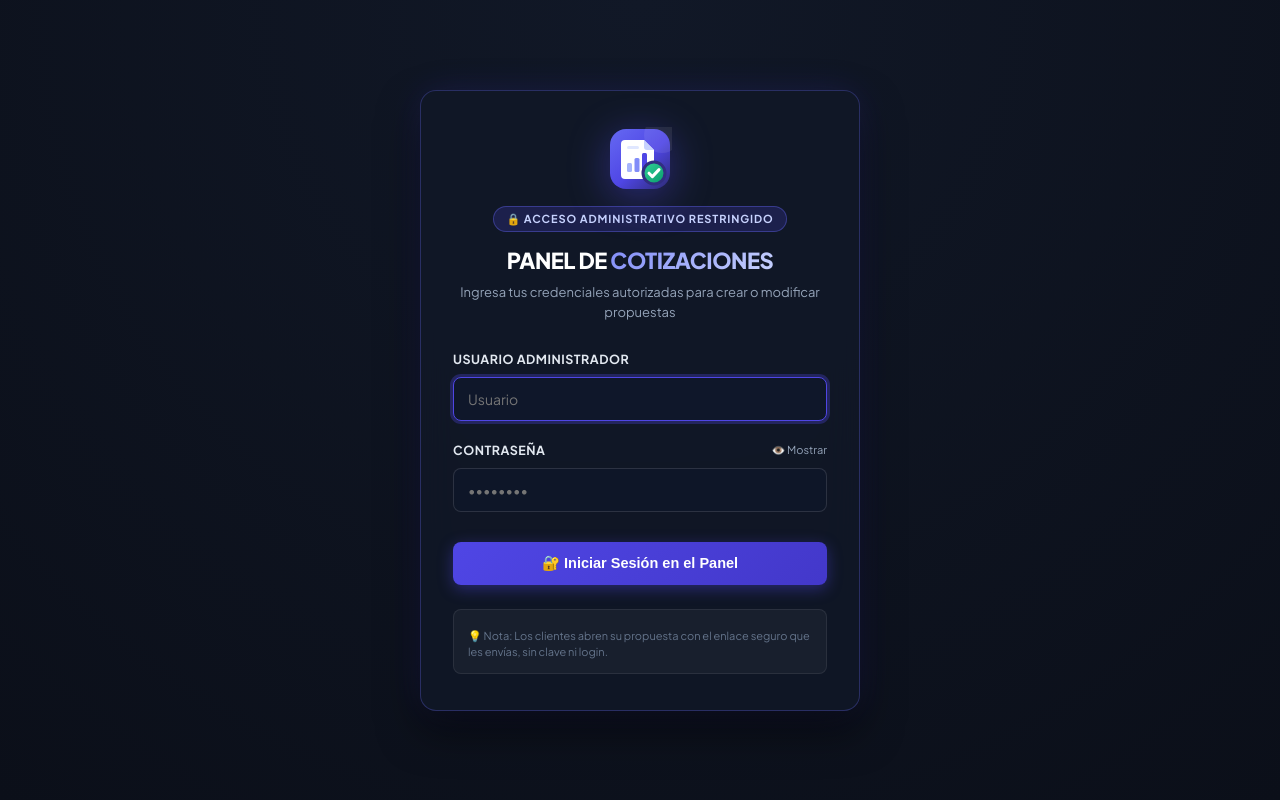
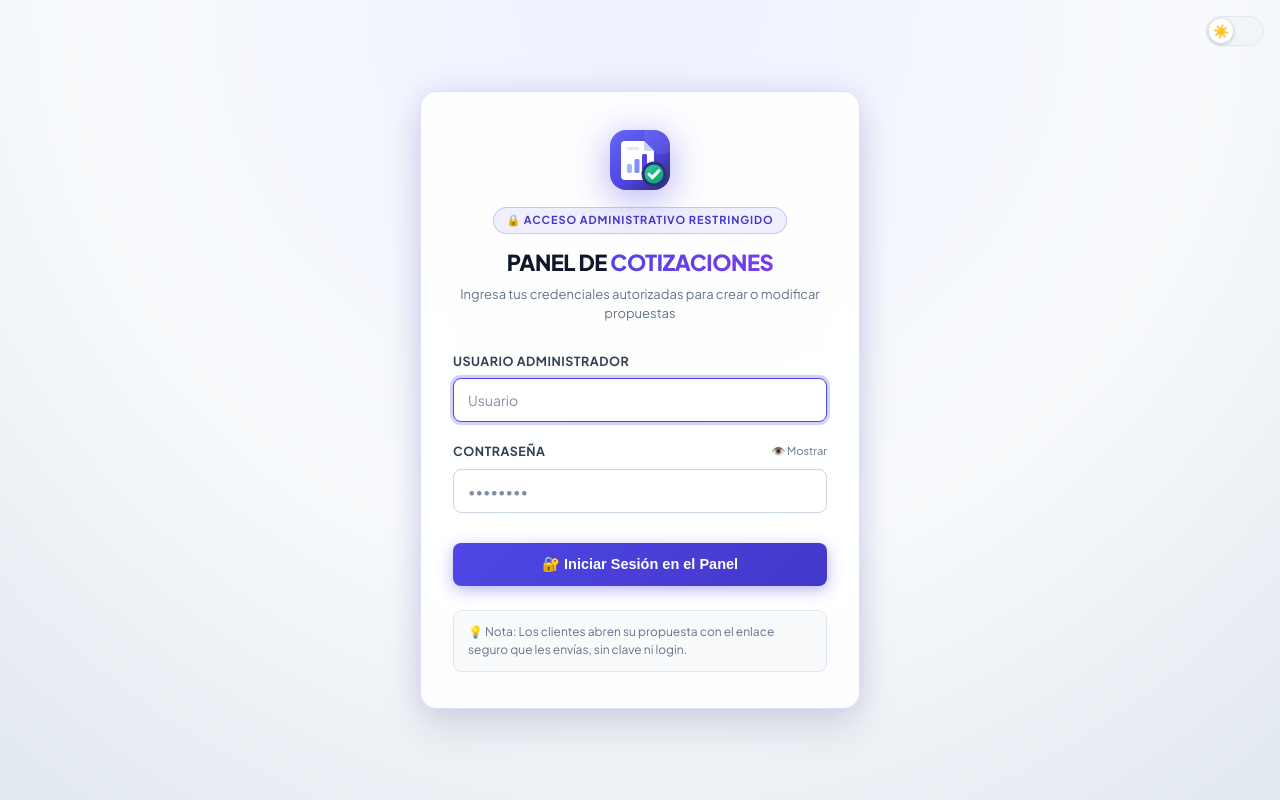
Before and after one commit to DiegoandresGO/coti, a FastAPI app: page /login in a window 1280 px wide. Run offline with FastAPI, Linux system fonts and the light colour scheme.

Commit message:
Modo claro/oscuro en el login compartido con el panel; corregir borde del icono
Co-Authored-By: Claude Opus 5 <noreply@anthropic.com>

```diff
--- a/templates/admin.html
+++ b/templates/admin.html
@@ -7,7 +7,7 @@
   <script src="/static/js/theme.js"></script>
   <meta name="theme-color" content="#4F46E5">
   <title>Panel de Cotizaciones — Administración</title>
-  <link rel="stylesheet" href="/static/css/style.css?v=6">
+  <link rel="stylesheet" href="/static/css/style.css?v=7">
   <style>
     @media (max-width: 640px) { .hide-xs { display: none; } }
 
--- a/templates/client_view.html
+++ b/templates/client_view.html
@@ -11,7 +11,7 @@
   <meta name="robots" content="noindex, nofollow">
   <meta name="referrer" content="no-referrer">
   <title>{{ data.project_title }} — Propuesta Técnico-Comercial ({{ data.quote_number }})</title>
-  <link rel="stylesheet" href="/static/css/style.css?v=6">
+  <link rel="stylesheet" href="/static/css/style.css?v=7">
   <style>
     /* Estilos complementarios para la vista interactiva */
     @media (max-width: 640px) {
--- a/templates/login.html
+++ b/templates/login.html
@@ -6,137 +6,127 @@
   <link rel="icon" type="image/svg+xml" href="/static/img/icon.svg">
   <meta name="theme-color" content="#4F46E5">
   <title>Acceso Administrativo — Sistema de Cotizaciones</title>
-  <link rel="stylesheet" href="/static/css/style.css?v=6">
+  <link rel="stylesheet" href="/static/css/style.css?v=7">
+  <script src="/static/js/theme.js"></script>
   <style>
+    /* Colores del login para cada tema */
+    :root {
+      --lg-bg: radial-gradient(circle at top, #EEF2FF 0%, #F8FAFC 55%, #E2E8F0 100%);
+      --lg-card: rgba(255, 255, 255, 0.88);
+      --lg-card-border: rgba(99, 102, 241, 0.22);
+      --lg-card-shadow: 0 20px 40px rgba(15, 23, 42, 0.10), 0 0 35px -5px rgba(79, 70, 229, 0.18);
+      --lg-title: #0F172A;
+      --lg-text: #64748B;
+      --lg-label: #334155;
+      --lg-input-bg: #FFFFFF;
+      --lg-input-border: #CBD5E1;
+      --lg-input-text: #0F172A;
+      --lg-badge-bg: rgba(79, 70, 229, 0.08);
+      --lg-badge-border: rgba(99, 102, 241, 0.3);
+      --lg-badge-text: #4338CA;
+      --lg-accent: linear-gradient(135deg, #4F46E5 0%, #7C3AED 100%);
+      --lg-note-bg: #F8FAFC;
+      --lg-note-border: #E2E8F0;
+      --lg-note-strong: #4F46E5;
+      --lg-error-bg: #FFF1F2; --lg-error-border: #FECDD3; --lg-error-text: #BE123C;
+      --lg-notice-bg: #EEF2FF; --lg-notice-border: #C7D2FE; --lg-notice-text: #3730A3;
+    }
+    [data-theme="dark"] {
+      --lg-bg: radial-gradient(circle at top, #111827 0%, #0B0F19 100%);
+      --lg-card: rgba(17, 24, 39, 0.85);
+      --lg-card-border: rgba(99, 102, 241, 0.3);
+      --lg-card-shadow: 0 20px 40px rgba(0, 0, 0, 0.5), 0 0 35px -5px rgba(79, 70, 229, 0.25);
+      --lg-title: #FFFFFF;
+      --lg-text: #94A3B8;
+      --lg-label: #E2E8F0;
+      --lg-input-bg: rgba(15, 23, 42, 0.8);
+      --lg-input-border: rgba(255, 255, 255, 0.12);
+      --lg-input-text: #FFFFFF;
+      --lg-badge-bg: rgba(79, 70, 229, 0.2);
+      --lg-badge-border: rgba(99, 102, 241, 0.4);
+      --lg-badge-text: #C7D2FE;
+      --lg-accent: linear-gradient(135deg, #818CF8 0%, #C7D2FE 100%);
+      --lg-note-bg: rgba(255, 255, 255, 0.04);
+      --lg-note-border: rgba(255, 255, 255, 0.08);
+      --lg-note-strong: #A5B4FC;
+      --lg-error-bg: rgba(244, 63, 94, 0.15); --lg-error-border: rgba(244, 63, 94, 0.4); --lg-error-text: #FECDD3;
+      --lg-notice-bg: rgba(99, 102, 241, 0.15); --lg-notice-border: rgba(129, 140, 248, 0.45); --lg-notice-text: #E0E7FF;
+    }
+
     body {
       min-height: 100vh;
       display: flex;
       align-items: center;
       justify-content: center;
-      background: radial-gradient(circle at top, #111827 0%, #0B0F19 100%);
+      background: var(--lg-bg);
+      background-color: var(--page-bg);
       padding: 20px;
-      color: #FFFFFF;
+      color: var(--lg-title);
     }
-    .login-container {
-      width: 100%;
-      max-width: 440px;
-    }
+    .login-theme-toggle { position: fixed; top: 16px; right: 16px; z-index: 5; }
+    .login-container { width: 100%; max-width: 440px; }
     .login-card {
-      background: rgba(17, 24, 39, 0.85);
+      background: var(--lg-card);
       backdrop-filter: blur(16px);
-      border: 1px solid rgba(99, 102, 241, 0.3);
+      border: 1px solid var(--lg-card-border);
       border-radius: var(--radius-lg);
       padding: 36px 32px;
-      box-shadow: 0 20px 40px rgba(0, 0, 0, 0.5), 0 0 35px -5px rgba(79, 70, 229, 0.25);
+      box-shadow: var(--lg-card-shadow);
     }
-    .login-header {
-      text-align: center;
-      margin-bottom: 28px;
+    .login-header { text-align: center; margin-bottom: 28px; }
+    .login-badge {
+      display: inline-flex; align-items: center; gap: 6px;
+      background: var(--lg-badge-bg); border: 1px solid var(--lg-badge-border); color: var(--lg-badge-text);
+      font-size: 11px; font-weight: 700; text-transform: uppercase; letter-spacing: 0.08em;
+      padding: 4px 12px; border-radius: var(--radius-full); margin-bottom: 12px;
     }
-    .login-badge {
-      display: inline-flex;
-      align-items: center;
-      gap: 6px;
-      background: rgba(79, 70, 229, 0.2);
-      border: 1px solid rgba(99, 102, 241, 0.4);
-      color: #C7D2FE;
-      font-size: 11px;
-      font-weight: 700;
-      text-transform: uppercase;
-      letter-spacing: 0.08em;
-      padding: 4px 12px;
-      border-radius: var(--radius-full);
-      margin-bottom: 12px;
+    .login-title { font-size: 22px; font-weight: 800; color: var(--lg-title); letter-spacing: -0.02em; }
+    .login-title span { background: var(--lg-accent); -webkit-background-clip: text; background-clip: text; -webkit-text-fill-color: transparent; }
+    .login-subtitle { font-size: 13px; color: var(--lg-text); margin-top: 6px; }
+    .form-group { margin-bottom: 20px; }
+    .login-card .form-label { display: block; font-size: 12.5px; font-weight: 700; color: var(--lg-label); margin-bottom: 8px; }
+    .form-input {
+      width: 100%; background: var(--lg-input-bg); border: 1.5px solid var(--lg-input-border);
+      border-radius: var(--radius-sm); padding: 12px 14px; font-size: 14px; color: var(--lg-input-text);
+      outline: none; transition: all 0.2s; font-family: inherit;
     }
-    .login-title {
-      font-size: 22px;
-      font-weight: 800;
-      color: #FFFFFF;
-      letter-spacing: -0.02em;
+    .form-input::placeholder { color: var(--lg-text); opacity: 0.8; }
+    .form-input:focus { border-color: var(--primary); box-shadow: 0 0 0 3px rgba(79, 70, 229, 0.25); }
+    /* Autocompletado del navegador: mantener los colores del tema */
+    .form-input:-webkit-autofill,
+    .form-input:-webkit-autofill:hover,
+    .form-input:-webkit-autofill:focus {
+      -webkit-text-fill-color: var(--lg-input-text);
+      -webkit-box-shadow: 0 0 0 1000px var(--lg-input-bg-solid, #FFFFFF) inset;
+      caret-color: var(--lg-input-text);
+      transition: background-color 9999s ease-in-out 0s;
     }
-    .login-title span {
-      background: linear-gradient(135deg, #818CF8 0%, #C7D2FE 100%);
-      -webkit-background-clip: text;
-      -webkit-text-fill-color: transparent;
+    [data-theme="dark"] .form-input:-webkit-autofill,
+    [data-theme="dark"] .form-input:-webkit-autofill:hover,
+    [data-theme="dark"] .form-input:-webkit-autofill:focus { -webkit-box-shadow: 0 0 0 1000px #0F172A inset; }
+    .toggle-pwd { font-size: 11px; color: var(--lg-text); cursor: pointer; background: none; border: none; font-family: inherit; }
+    .btn-login {
+      width: 100%; padding: 13px; background: linear-gradient(135deg, #4F46E5 0%, #4338CA 100%); color: #FFFFFF;
+      border: none; border-radius: var(--radius-sm); font-size: 14.5px; font-weight: 700; cursor: pointer;
+      box-shadow: 0 4px 15px rgba(79, 70, 229, 0.4); transition: all 0.2s; margin-top: 10px;
     }
-    .login-subtitle {
-      font-size: 13px;
-      color: var(--slate-400);
-      margin-top: 6px;
+    .btn-login:hover { transform: translateY(-1px); box-shadow: 0 6px 20px rgba(79, 70, 229, 0.55); }
+    .error-alert {
+      background: var(--lg-error-bg); border: 1px solid var(--lg-error-border); color: var(--lg-error-text);
+      padding: 10px 14px; border-radius: var(--radius-sm); font-size: 13px; margin-bottom: 20px;
+      display: flex; align-items: center; gap: 8px;
     }
-    .form-group {
-      margin-bottom: 20px;
+    .error-alert.notice { background: var(--lg-notice-bg); border-color: var(--lg-notice-border); color: var(--lg-notice-text); }
+    .info-helper {
+      margin-top: 24px; padding: 12px 14px; border-radius: var(--radius-sm);
+      background: var(--lg-note-bg); border: 1px solid var(--lg-note-border);
+      font-size: 12px; color: var(--lg-text); line-height: 1.5;
     }
-    .form-label {
-      display: block;
-      font-size: 12.5px;
-      font-weight: 700;
-      color: #E2E8F0;
-      margin-bottom: 8px;
-    }
-    .form-input {
-      width: 100%;
-      background: rgba(15, 23, 42, 0.8);
-      border: 1.5px solid rgba(255, 255, 255, 0.12);
-      border-radius: var(--radius-sm);
-      padding: 12px 14px;
-      font-size: 14px;
-      color: #FFFFFF;
-      outline: none;
-      transition: all 0.2s;
-      font-family: inherit;
-    }
-    .form-input:focus {
-      border-color: var(--primary);
-      box-shadow: 0 0 0 3px rgba(79, 70, 229, 0.3);
-      background: rgba(15, 23, 42, 1);
-    }
-    .btn-login {
-      width: 100%;
-      padding: 13px;
-      background: linear-gradient(135deg, #4F46E5 0%, #4338CA 100%);
-      color: #FFFFFF;
-      border: none;
-      border-radius: var(--radius-sm);
-      font-size: 14.5px;
-      font-weight: 700;
-      cursor: pointer;
-      box-shadow: 0 4px 15px rgba(79, 70, 229, 0.4);
-      transition: all 0.2s;
-      margin-top: 10px;
-    }
-    .btn-login:hover {
-      transform: translateY(-1px);
-      box-shadow: 0 6px 20px rgba(79, 70, 229, 0.55);
-    }
-    .error-alert {
-      background: rgba(244, 63, 94, 0.15);
-      border: 1px solid rgba(244, 63, 94, 0.4);
-      color: #FECDD3;
-      padding: 10px 14px;
-      border-radius: var(--radius-sm);
-      font-size: 13px;
-      margin-bottom: 20px;
-      display: flex;
-      align-items: center;
-      gap: 8px;
-    }
-    .info-helper {
-      margin-top: 24px;
-      padding: 12px 14px;
-      border-radius: var(--radius-sm);
-      background: rgba(255, 255, 255, 0.04);
-      border: 1px solid rgba(255, 255, 255, 0.08);
-      font-size: 12px;
-      color: var(--slate-400);
-      line-height: 1.5;
-    }
-    .info-helper strong {
-      color: #A5B4FC;
-    }
+    .info-helper strong { color: var(--lg-note-strong); }
   </style>
 </head>
 <body>
+  <button type="button" class="theme-toggle login-theme-toggle" onclick="toggleTheme()" aria-label="Cambiar entre modo claro y oscuro" title="Modo claro / oscuro"><span class="theme-knob"></span></button>
 
   <div class="login-container">
     <div class="login-card">
@@ -148,7 +138,7 @@
       </div>
 
       {% if notice %}
-      <div class="error-alert" style="background: rgba(99, 102, 241, 0.15); border-color: rgba(129, 140, 248, 0.45); color: #E0E7FF;">
+      <div class="error-alert notice">
         <span>🔒</span>
         <span>{{ notice }}</span>
       </div>
@@ -172,7 +162,7 @@
         <div class="form-group">
           <div style="display: flex; justify-content: space-between; align-items: center; margin-bottom: 8px;">
             <label class="form-label" for="password" style="margin-bottom: 0;">Contraseña</label>
-            <span style="font-size: 11px; color: var(--slate-400); cursor: pointer;" onclick="togglePwd()">👁️ Mostrar</span>
+            <span class="toggle-pwd" onclick="togglePwd()">👁️ Mostrar</span>
           </div>
           <input type="password" id="password" name="password" class="form-input" placeholder="••••••••" required>
         </div>
@@ -183,7 +173,7 @@
       </form>
 
       <div class="info-helper">
-        <span style="font-size: 11px; color: var(--slate-500); display: block; margin-top: 6px;">
+        <span style="display: block;">
           💡 Nota: Los clientes abren su propuesta con el enlace seguro que les envías, sin clave ni login.
         </span>
       </div>
```
Also changed, not shown: static/img/icon.svg.
